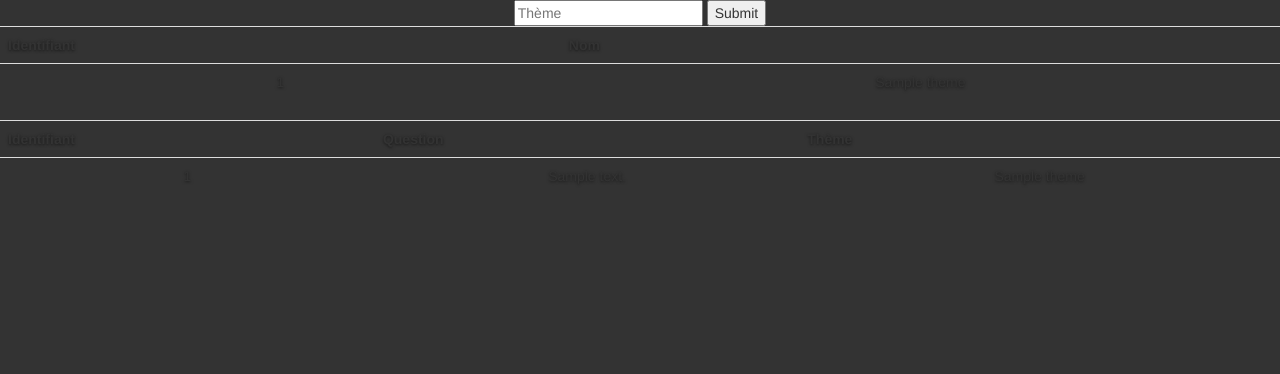
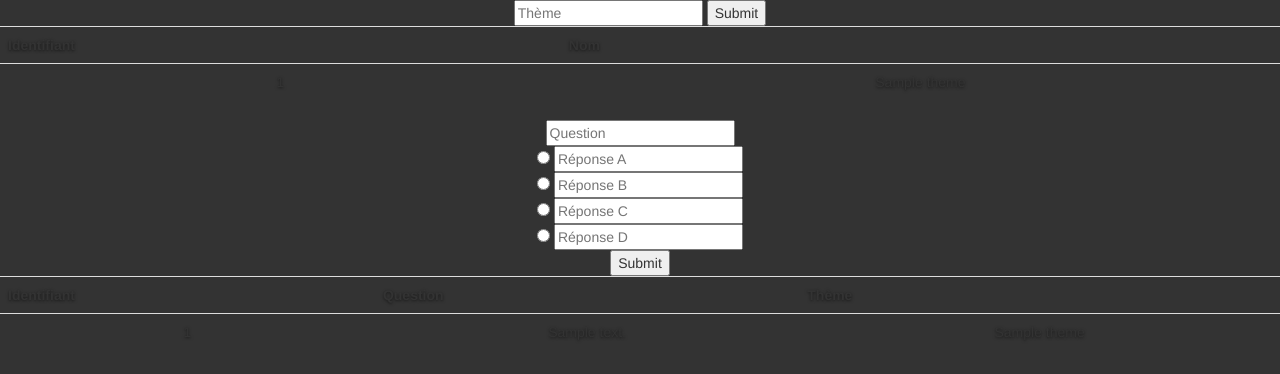
Before and after one commit to Anuswan91/quizz_battle, a PHP site: page /pages/adminView.php in a window 1280 px wide. Shown: the top 374 px of the page. Run offline with PHP 8.4, Linux system fonts and the light colour scheme; tables that the repository leaves empty hold one stand-in row (values such as "Sample post").

Commit message:
formulaire nouvelle question

```diff
--- a/pages/adminView.php
+++ b/pages/adminView.php
@@ -4,7 +4,7 @@ include '../includes/header.php';
 ?>
 
 <!-- Formulaire nouveau thème -->
-<form action="../php/adminController.php" method="post" name="newTheme">
+<form action="../php/adminController.php" method="post">
   <input type="text" placeholder="Thème" name="theme">
   <input type="submit" value="Submit">
 </form>
@@ -26,6 +26,18 @@ include '../includes/header.php';
 </table>
 
 <!-- Formulaire nouvelle question -->
+<form action="../php/adminController.php" method="post">
+  <input type="text" placeholder="Question" name="question"><br>
+  <input type="radio" name="correctA">
+  <input type="text" placeholder="Réponse A" name="answerA"><br>
+  <input type="radio" name="correctB">
+  <input type="text" placeholder="Réponse B" name="answerB"><br>
+  <input type="radio" name="correctC">
+  <input type="text" placeholder="Réponse C" name="answerC"><br>
+  <input type="radio" name="correctD">
+  <input type="text" placeholder="Réponse D" name="answerD"><br>
+  <input type="submit" value="Submit">
+</form>
 
 <!-- Tableau des questions -->
 <table class="table">
```
